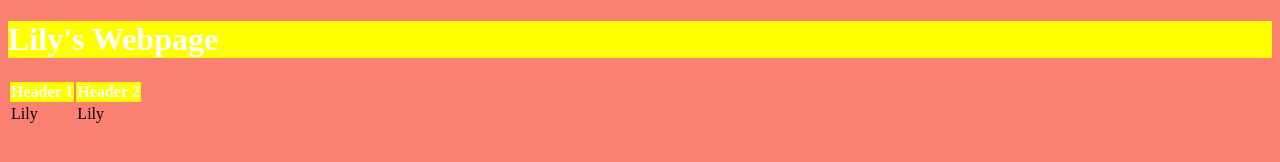
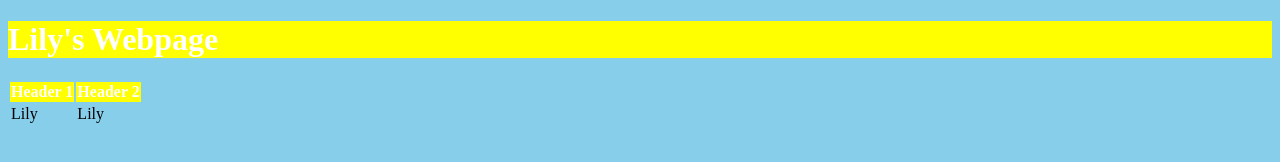
Before and after one commit to lilyforman07/lilyforman07.github.io, a plain HTML site: page index.html in a window 1280 px wide. Drawn offline with Linux system fonts and the light colour scheme.

Commit message:
Update desktop_one.css

```diff
--- a/desktop_one.css
+++ b/desktop_one.css
@@ -1,5 +1,5 @@
 body {
-    background-color: salmon;
+    background-color: skyblue;
 }
 
 
```
